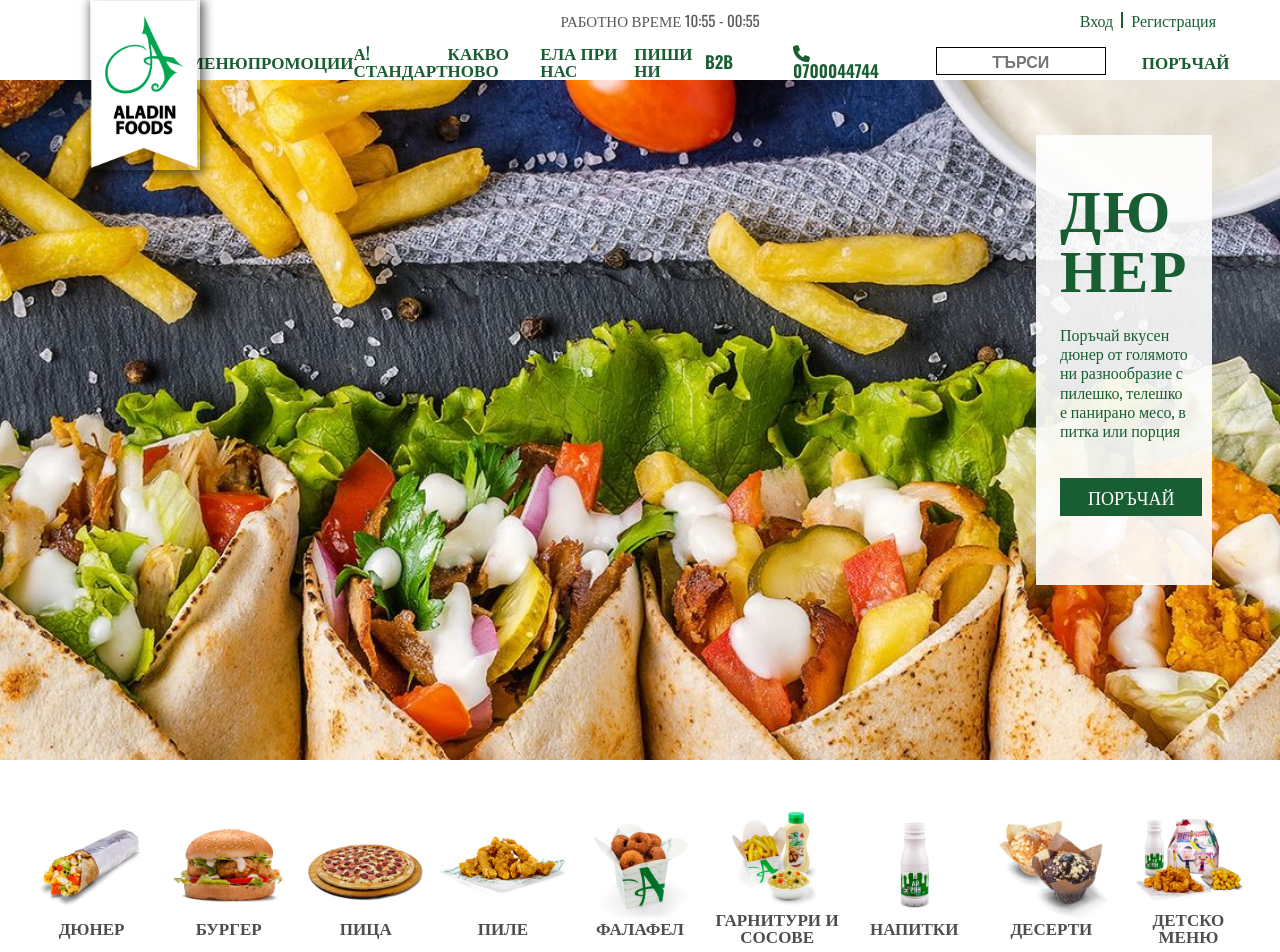
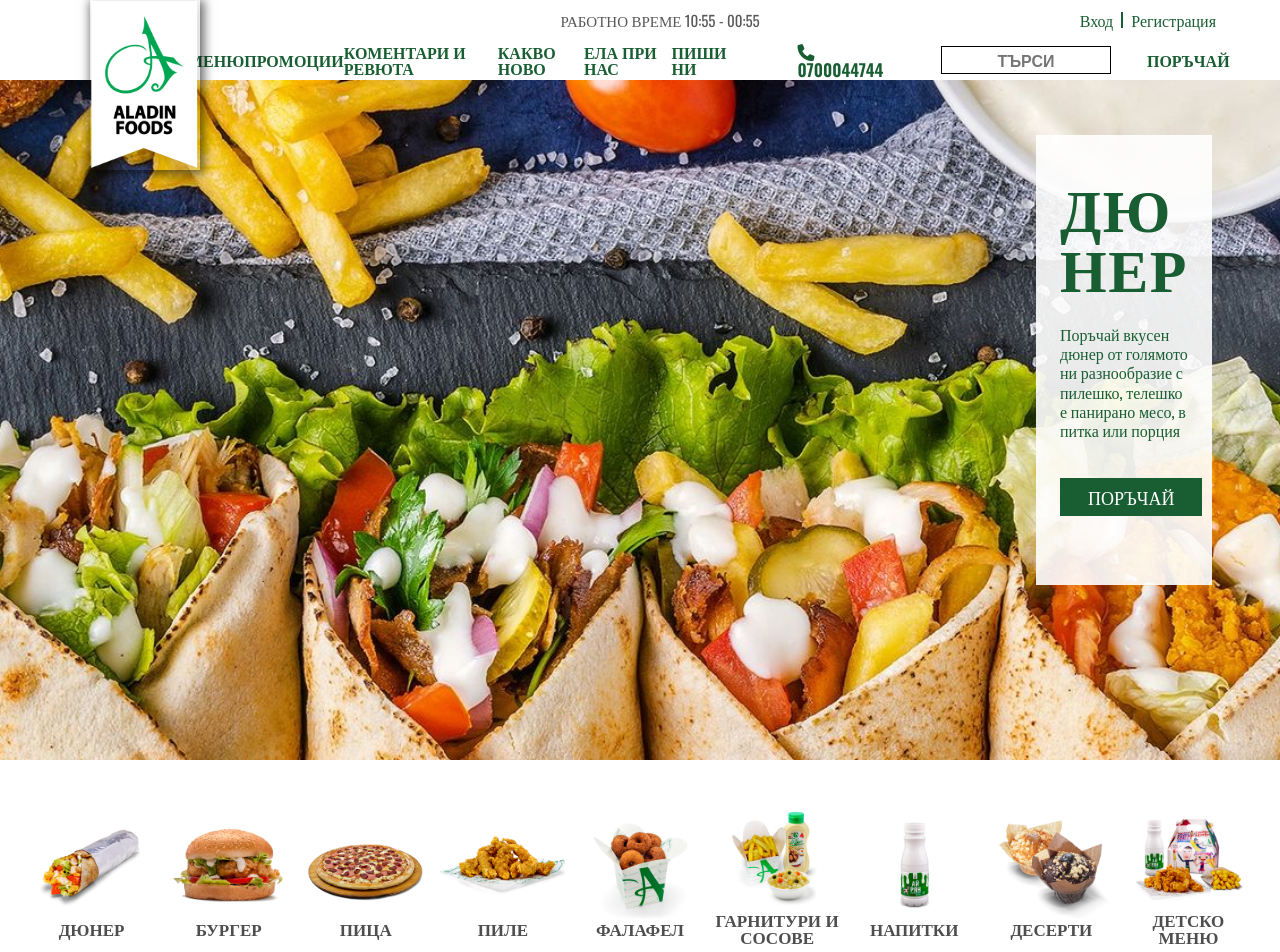
Before and after one commit to ZBoyukliev/fast-food, a React (Create React App) app: page / in a window 1280 px wide. Shown: the top 952 px of the page. Built offline with nearby package versions, Linux system fonts and the light colour scheme.

Commit message:
Add links to thumbs section

```diff
--- a/src/components/Header/Header.js
+++ b/src/components/Header/Header.js
@@ -22,7 +22,7 @@ const Header = () => {
                         <Link to="/offers">ПРОМОЦИИ</Link>
                     </li>
                     <li className={styles['nav-link']}>
-                        <Link to="/#">А!СТАНДАРТ</Link>
+                        <Link to="/#">КОМЕНТАРИ И РЕВЮТА</Link>
                     </li>
                     <li className={styles['nav-link']}>
                         <a href="/#">КАКВО НОВО</a>
@@ -32,9 +32,6 @@ const Header = () => {
                     </li>
                     <li className={styles['nav-link']}>
                         <a href="/#">ПИШИ НИ</a>
-                    </li>
-                    <li className={styles['nav-link']}>
-                        <a href="/#">B2B</a>
                     </li>
                 </ul>
 
--- a/src/components/Header/Header.module.css
+++ b/src/components/Header/Header.module.css
@@ -94,7 +94,7 @@
     text-decoration: none;
     color: #195e33;
     font-weight: 600;
-    font-size: 17px;
+    font-size: 16px;
 }
 
 .header nav .nav-link:hover {
@@ -102,5 +102,4 @@
     text-decoration: underline;
     text-decoration-thickness: 4px;
     color: #195e33;
-
 }
--- a/src/components/HomePage/Thumbs/Thumbs.js
+++ b/src/components/HomePage/Thumbs/Thumbs.js
@@ -1,37 +1,63 @@
 import styles from './Thumbs.module.css';
+import { Link } from 'react-router-dom';
 
 const Thumbs = () => {
     return (
         <section className={styles['thumbs']}>
             <ul>
                 <li>
-                    <img src="/images/duner.png" alt="" />
+                    <Link to='/duner'>
+                        <img src="/images/duner.png" alt="duner" />
                         <h5>ДЮНЕР</h5>
+                    </Link>
                 </li>
                 <li>
-                    <img src="/images/burger.png" alt="" />
+                    <Link to='/burger'>
+                        <img src="/images/burger.png" alt="burger" />
                         <h5>БУРГЕР</h5>
-                </li><li>
-                    <img src="/images/pizza.png" alt="" />
+                    </Link>
+                </li>
+                <li>
+                    <Link to='/pizza'>
+                        <img src="/images/pizza.png" alt="pizza" />
                         <h5>ПИЦА</h5>
-                </li><li>
-                    <img src="/images/chicken.png" alt="" />
+                    </Link>
+                </li>
+                <li>
+                    <Link to='/chicken'>
+                        <img src="/images/chicken.png" alt="chicken" />
                         <h5>ПИЛЕ</h5>
-                </li><li>
-                    <img src="/images/falafel.png" alt="" />
+                    </Link>
+                </li>
+                <li>
+                    <Link to='/falafel'>
+                        <img src="/images/falafel.png" alt="falafel" />
                         <h5>ФАЛАФЕЛ</h5>
-                </li><li>
-                    <img src="/images/garnituri.png" alt="" />
+                    </Link>
+                </li>
+                <li>
+                    <Link to='/sauces'>
+                        <img src="/images/garnituri.png" alt="garnituri" />
                         <h5>ГАРНИТУРИ И СОСОВЕ</h5>
-                </li><li>
-                    <img src="/images/ayran.png" alt="" />
+                    </Link>
+                </li>
+                <li>
+                    <Link to='/drinks'>
+                        <img src="/images/ayran.png" alt="ayran" />
                         <h5>НАПИТКИ</h5>
-                </li><li>
-                    <img src="/images/deserts.png" alt="" />
+                    </Link>
+                </li>
+                <li>
+                    <Link to='/deserts'>
+                        <img src="/images/deserts.png" alt="deserts" />
                         <h5>ДЕСЕРТИ</h5>
-                </li><li>
-                    <img src="/images/kids-meal.png" alt="" />
+                    </Link>
+                </li>
+                <li>
+                    <Link to='/kids'>
+                        <img src="/images/kids-meal.png" alt="kids-meal" />
                         <h5>ДЕТСКО МЕНЮ</h5>
+                    </Link>
                 </li>
             </ul>
         </section>
--- a/src/components/HomePage/Thumbs/Thumbs.module.css
+++ b/src/components/HomePage/Thumbs/Thumbs.module.css
@@ -11,6 +11,10 @@
     justify-content: space-between;
     align-items: center;
     gap: 4px;
+}
+
+.thumbs ul a {
+    text-decoration: none;
 }
 
 .thumbs ul li {
--- a/src/components/Menu/Burger/Burger.js
+++ b/src/components/Menu/Burger/Burger.js
@@ -10,7 +10,7 @@ const Burger = () => {
             <main className={styles['main']}>
                 <Trolley />
                 <section className={styles['container']}>
-                    {/* <img src="/images/slide-picture-burger1.jpg" alt="burger" /> */}
+                    <img src="/images/slide-picture-burger1.jpg" alt="burger" />
                 </section>
                 <section className={styles['menu']}>
                     <div className={styles['menu-title']}>
```
Lines whose indentation alone changed are shown as unchanged.
